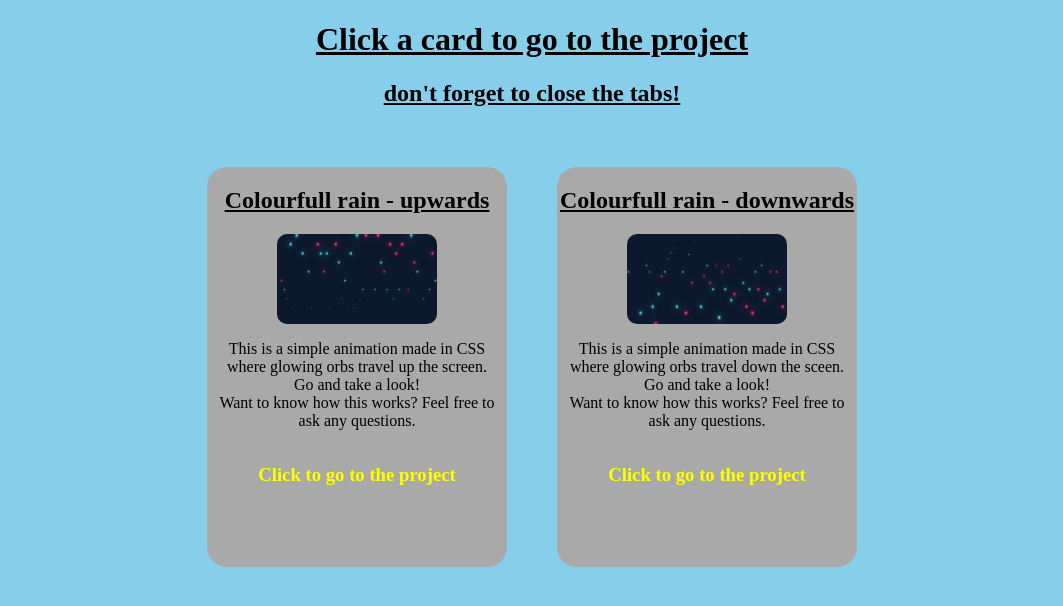
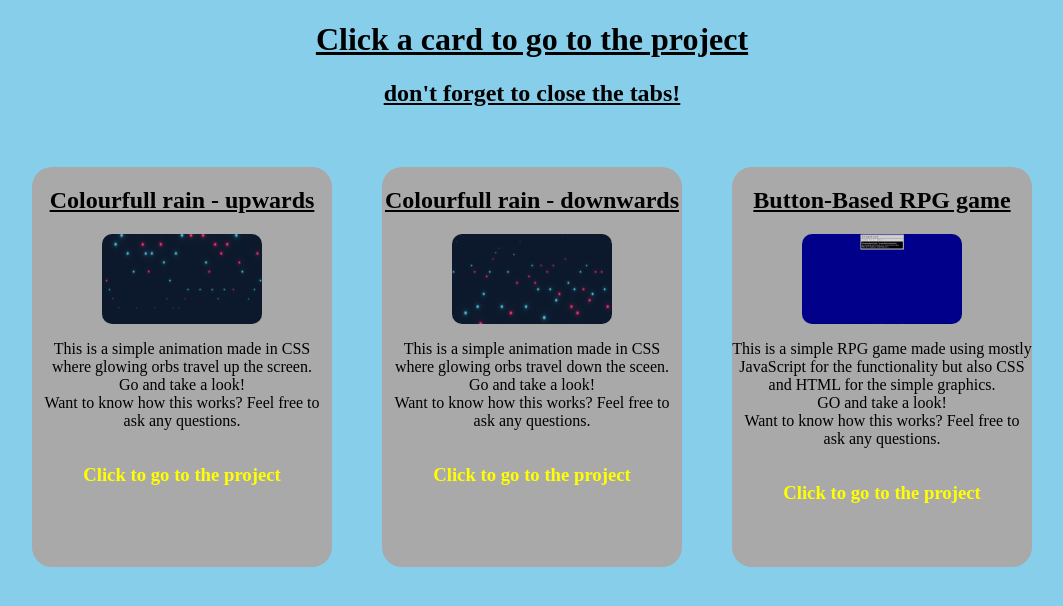
Before and after one commit to ikenz1e/main, a plain HTML site: page index.html in a window 1280 px wide. Shown: the whole page, without its empty margins (108-1171 px from the left). Drawn offline with Linux system fonts and the light colour scheme.

Commit message:
added Dragon Repeller

```diff
--- a/index.html
+++ b/index.html
@@ -35,6 +35,17 @@
             <h3 class="click-to-go">Click to go to the project</h3>
           </div>
         </a>
+        <a href="https://ikenz1e.github.io/rpg/" target="_blank">
+          <div class="card">
+            <h2 class="card-title">Button-Based RPG game</h2>
+            <img src="assets/images/rpg.PNG" class="card-img">
+            <p class="card-desc">
+              This is a simple RPG game made using mostly JavaScript for the functionality but also CSS and HTML for the simple graphics.<br>GO and take a look!
+              <br>Want to know how this works? Feel free to ask any questions.
+            </p>
+            <h3 class="click-to-go">Click to go to the project</h3>
+          </div>
+        </a>
       </div>
     </div>
   </body>
```
Also changed, not shown: assets/images/rpg.PNG (added).
